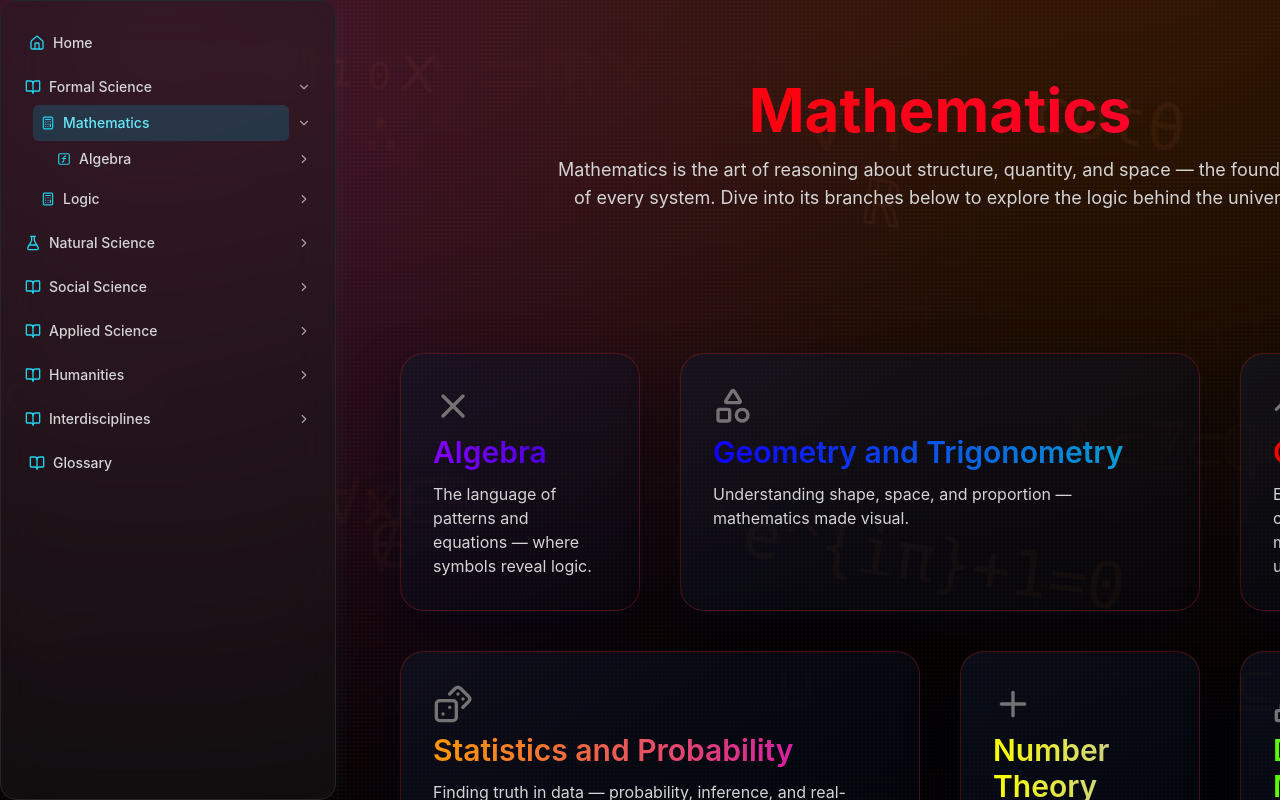
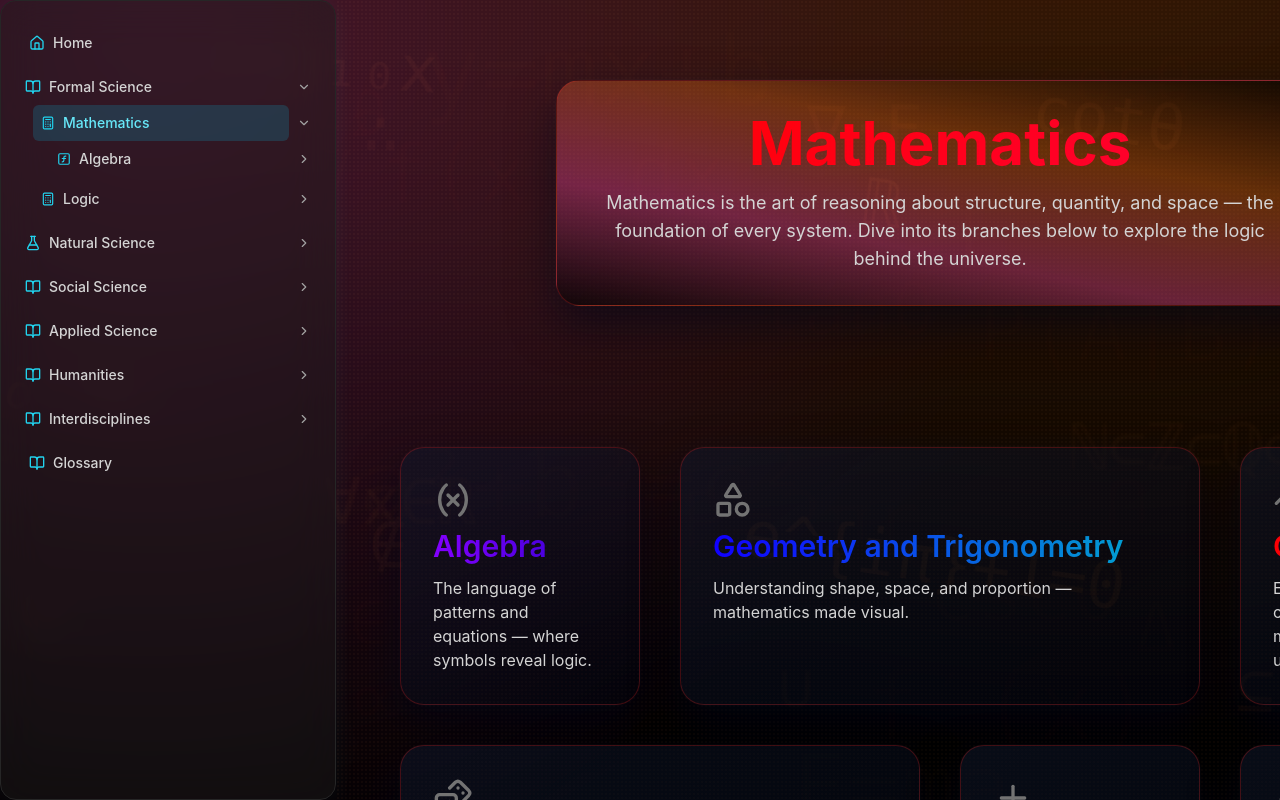
Before and after one commit to nickf723/ed-dev, a Next.js app: page /formal-science/mathematics in a window 1280 px wide. Shown: the top 800 px of the page. Built offline with nearby package versions, Linux system fonts and the light colour scheme.

Commit message:
great head

```diff
--- a/app/components.css
+++ b/app/components.css
@@ -120,6 +120,17 @@
   .topic-card > * {
     position: relative;
     z-index: 1;
+  }
+
+  .header {
+    @apply relative block overflow-hidden rounded-3xl border p-8 text-left transition-transform duration-200 ease-out;
+    background: linear-gradient(11deg, rgba(0, 0, 0, 0.596), var(--topic-blob-1), var(--topic-blob-2), rgba(0, 0, 0, 0.582));
+    border-color: var(--topic-surface-border, rgba(255, 255, 255, 0.08));
+    box-shadow:
+      0 20px 45px rgba(2, 6, 23, 0.55),
+      0 0 0 1px rgba(255, 255, 255, 0.02);
+    color: var(--text);
+
   }
 
   /* Lesson/app-specific helpers */
--- a/app/formal-science/mathematics/algebra/elementary-algebra/foundations/page.tsx
+++ b/app/formal-science/mathematics/algebra/elementary-algebra/foundations/page.tsx
@@ -5,8 +5,8 @@ import FloatingSymbols from "@/components/FloatingSymbols";
 import TopicCard from "@/components/TopicCard";
 import {
   Calculator,
-  FunctionSquare,
-  Sparkles,
+  SquareFunction,
+  Sparkle,
   Shuffle,
 } from "@/components/icons";
 import React from "react";
@@ -33,16 +33,18 @@ const foundationsTopics = [
     href: "/formal-science/mathematics/algebra/elementary-algebra/foundations/num-ops",
     Icon: Calculator,
     description: "Explore number systems, properties, and the order of operations.",
-    className: "card-theme-elementary-algebra-foundations", // <-- FIXED
+    className: "card-theme-elementary-algebra-foundations",
     status: "In Progress",
+    subtitle: ""
   },
   {
     title: "Variables & Expressions",
     href: "#",
-    Icon: FunctionSquare,
+    Icon: SquareFunction,
     description: "Learn how symbols (variables) are used to represent unknown values.",
     className: "card-theme-elementary-algebra-foundations",
     status: "Planned",
+    subtitle: ""
   },
   {
     title: "Properties of Algebra",
@@ -51,6 +53,7 @@ const foundationsTopics = [
     description: "The core rules (commutative, associative, distributive) that govern algebra.",
     className: "card-theme-elementary-algebra-foundations",
     status: "Planned",
+    subtitle: ""
   },
 ];
 
@@ -74,6 +77,7 @@ export default function FoundationsPage() {
             Icon={topic.Icon}
             desc={topic.description}
             className={topic.className}
+            subtitle={topic.subtitle}
           />
         ))}
       </section>
--- a/app/formal-science/mathematics/algebra/elementary-algebra/page.tsx
+++ b/app/formal-science/mathematics/algebra/elementary-algebra/page.tsx
@@ -4,7 +4,7 @@ import PageHeader from "@/components/PageHeader";
 import FloatingSymbols from "@/components/FloatingSymbols";
 import TopicCard from "@/components/TopicCard";
 import {
-  Sparkles,
+  Sparkle,
   Equal,
   AreaChart,
   BookMarked,
@@ -34,7 +34,7 @@ const elementaryAlgebraUnits = [
   {
     title: "Foundations",
     href: "/formal-science/mathematics/algebra/elementary-algebra/foundations",
-    Icon: Sparkles,
+    Icon: Sparkle,
     description: "The basic building blocks: numbers, variables, and operations.",
     className: "card-theme-elementary-algebra-foundations",
   },
--- a/app/formal-science/mathematics/page.tsx
+++ b/app/formal-science/mathematics/page.tsx
@@ -3,7 +3,7 @@
 import PageHeader from "@/components/PageHeader";
 import FloatingSymbols from "@/components/FloatingSymbols";
 import TopicCard from "@/components/TopicCard";
-import { TrendingUpDown, Network, Plus, Dices, Shapes, X } from "lucide-react";
+import { TrendingUpDown, Network, Plus, Variable, Dices, Shapes, X } from "lucide-react";
 
 const mathSymbols = [
   "π", "∞", "√", "∑", "Δ", "θ", "φ", "Ω", "λ", "a²+b²=c²",
@@ -18,43 +18,49 @@ export default function MathPage() {
       title: "Algebra",
       desc: "The language of patterns and equations — where symbols reveal logic.",
       href: "/formal-science/mathematics/algebra",
-      Icon: X,
-      className: "theme-algebra"
+      Icon: Variable,
+      className: "theme-algebra",
+      subtitle: ""
     },
     {
       title: "Geometry and Trigonometry",
       desc: "Understanding shape, space, and proportion — mathematics made visual.",
       href: "/formal-science/mathematics/geometry",
       Icon: Shapes,
-      className: "theme-geometry topic-card-wide"
+      className: "theme-geometry topic-card-wide",
+      subtitle: ""
     },
     {
       title: "Calculus",
       desc: "Exploring motion and change — the mathematics of the universe’s flow.",
       href: "/formal-science/mathematics/calculus",
       Icon: TrendingUpDown,
-      className: "theme-calculus"
+      className: "theme-calculus",
+      subtitle: ""
     },
     {
       title: "Statistics and Probability",
       desc: "Finding truth in data — probability, inference, and real-world meaning.",
       href: "/formal-science/mathematics/statistics",
       Icon: Dices,
-      className: "theme-statistics topic-card-wide"
+      className: "theme-statistics topic-card-wide",
+      subtitle: ""
     },
     {
       title: "Number Theory",
       desc: "Numbers and their hidden properties — the purest form of mathematical thought.",
       href: "/formal-science/mathematics/number-theory",
       Icon: Plus,
-      className: "theme-number-theory"
+      className: "theme-number-theory",
+      subtitle: ""
     },
     {
       title: "Discrete Mathematics",
       desc: "The study of countable structures — essential for computer science and combinatorics.",
       href: "/formal-science/mathematics/discrete-mathematics",
       Icon: Network,
-      className: "theme-discrete-math"
+      className: "theme-discrete-math",
+      subtitle: ""
     },
   ];
 
@@ -75,6 +81,7 @@ export default function MathPage() {
             desc={branch.desc}
             className={branch.className}
             Icon={branch.Icon}
+            subtitle={branch.subtitle}
           />
         ))}
       </section>
--- a/app/themes.css
+++ b/app/themes.css
@@ -37,8 +37,8 @@
     --topic-badge-bg: rgba(207, 110, 0, 0.699);
     --topic-badge-border: rgba(129, 140, 248, 0.38);
     --topic-badge-text: #bebebe;
-    --topic-blob-1: none;
-    --topic-blob-2: none;
+    --topic-blob-1: rgb(145, 7, 7);
+    --topic-blob-2: rgb(97, 44, 0);
   }
 
   .theme-natural-science, .card-theme-natural-science {
--- a/components/PageHeader.tsx
+++ b/components/PageHeader.tsx
@@ -7,7 +7,7 @@ type PageHeaderProps = {
 
 export default function PageHeader({ title, subtitle, eyebrow }: PageHeaderProps) {
   return (
-    <section className="relative z-10 mx-auto mb-16 max-w-3xl text-center">
+    <section className="header relative z-10 mx-auto mb-16 max-w-3xl text-center">
       <h1
         className="mb-4 text-4xl font-bold text-transparent sm:text-5xl lg:text-6xl"
         style={{
```
Also changed, not shown: components/TopicCard.tsx (+4 -7 lines).
